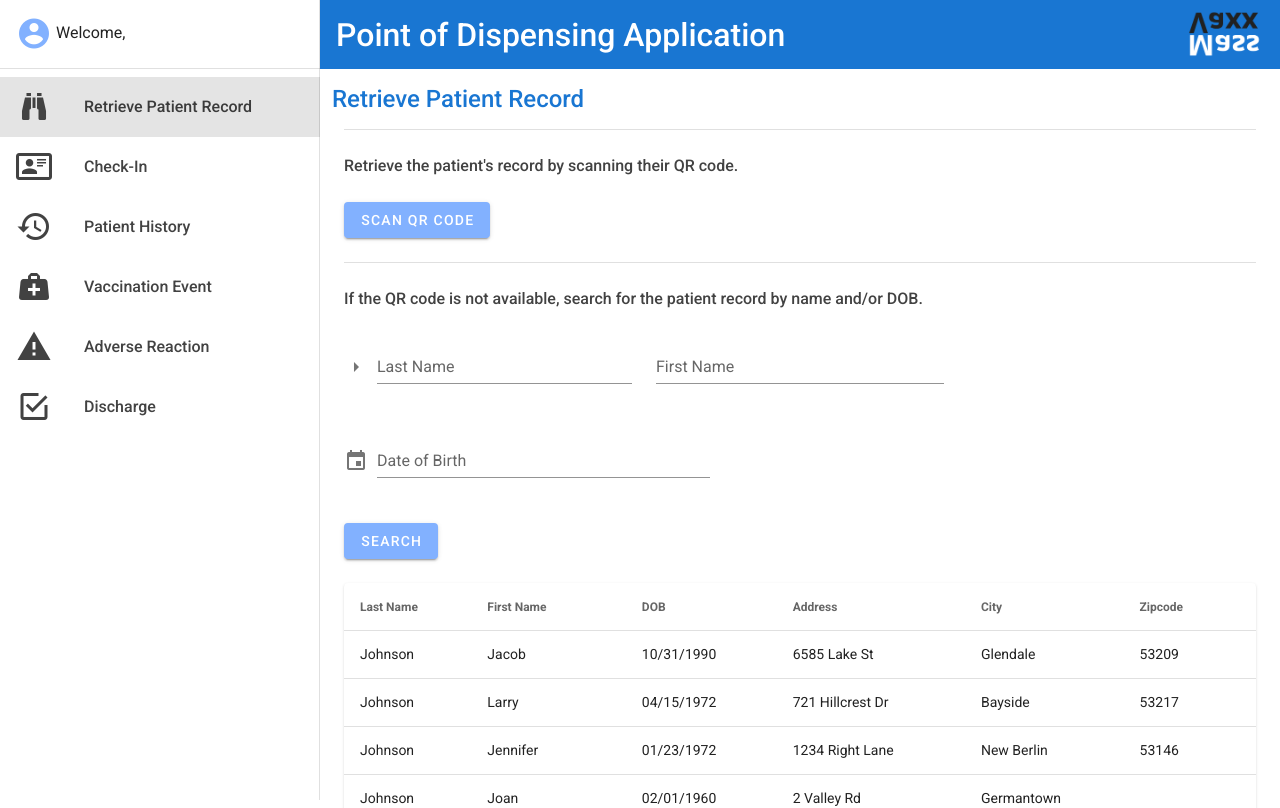
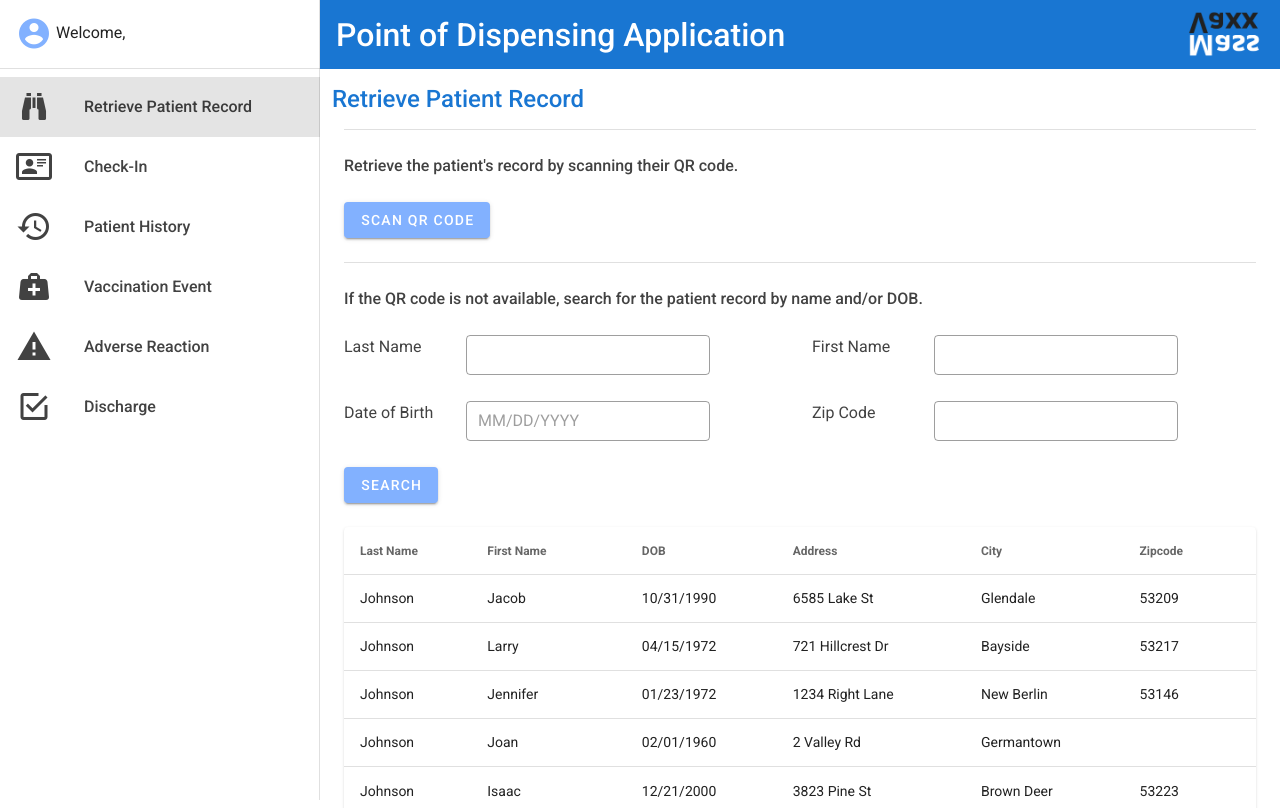
Before and after one commit to david-fraley/MassVaccinationSystem, a Vue app in the folder PointOfDispensingApp/: page /#/RetrievePatientRecord in a window 1280 px wide. Shown: the top 808 px of the page. Built offline with nearby package versions, Linux system fonts and the light colour scheme.

Commit message:
MVS-470 update formatting of patient lookup page.vue (#100)
* Update PatientLookupPage.vue

* Add zip code

* Update PatientLookupPage.vue

```diff
--- a/PointOfDispensingApp/src/components/PatientLookupPage.vue
+++ b/PointOfDispensingApp/src/components/PatientLookupPage.vue
@@ -32,65 +32,58 @@
     </v-row>
 
     <v-row>
-    <!-- Last name -->
+      <v-col cols="5">
+        <v-row no-gutters>
           <v-col cols="4">
-		<v-text-field
-			label="Last Name"
-			id="lastName"
+            <div class="secondary--text">Last Name</div>
+          </v-col>
+          <v-col cols="8">
+            <v-text-field outlined dense
+              v-model="LastName"
               required
-			:rules="[v => !!v || 'Last name field is required']"
-			v-model="patientFamilyName"
-			prepend-icon="mdi-menu-right"
+              :rules="[v => !!v || 'Last Name is required']"
             ></v-text-field>
           </v-col>
-
-	<!-- First name -->
           <v-col cols="4">
-        <v-text-field
-			label="First Name"
-			id="firstName"
+            <div class="secondary--text">Date of Birth</div>
+          </v-col>
+          <v-col cols="8">
+            <v-text-field outlined dense
+              v-model="DOB"
+              placeholder="MM/DD/YYYY"
               required
-			:rules="[v => !!v || 'First name field is required']"
-			v-model="patientGivenName">
-        </v-text-field>
+              :rules="[v => !!v || 'Date of Birth is required']"
+            ></v-text-field>
           </v-col>
         </v-row>
-
-	<!-- Date of Birth -->
-    <v-row>
+      </v-col>
+      <!--blank column for spacing-->
+      <v-col cols="1">
+      </v-col>
       <v-col cols="5">
-        <v-menu
-			ref="patientLookupMenu"
-			v-model="patientLookupMenu"
-			:close-on-content-click="false"
-			transition="scale-transition"
-			offset-y
-			min-width="290px"
-        >
-		<template v-slot:activator="{ on, attrs }">
-            <v-text-field
-				v-model="patientDate"
-				label="Date of Birth"
-				prepend-icon="mdi-calendar"
-				readonly
-				v-bind="attrs"
-				v-on="on"
+        <v-row no-gutters>
+          <v-col cols="4">
+            <div class="secondary--text">First Name</div>
+          </v-col>
+          <v-col cols="8">
+            <v-text-field outlined dense
+              v-model="FirstName"
+              required
+              :rules="[v => !!v || 'First Name is required']"
             ></v-text-field>
-		</template>
-
-		<v-date-picker
-            ref="picker"
-            v-model="patientDate"
-            :max="new Date().toISOString().substr(0, 10)"
-            min="1900-01-01"
-            @change="save"
-		></v-date-picker>
-        </v-menu>
           </v-col>
-	<v-spacer></v-spacer>
+          <v-col cols="4">
+            <div class="secondary--text">Zip Code</div>
+          </v-col>
+          <v-col cols="8">
+            <v-text-field outlined dense
+              v-model="PostalCode"
+            ></v-text-field>
+          </v-col>
         </v-row>
-
-    <v-row>
+      </v-col>
+    </v-row>
+    <v-row no-gutters>
       <v-col cols="12">
         <v-btn color="accent">
           Search
```
Lines whose indentation alone changed are shown as unchanged.
